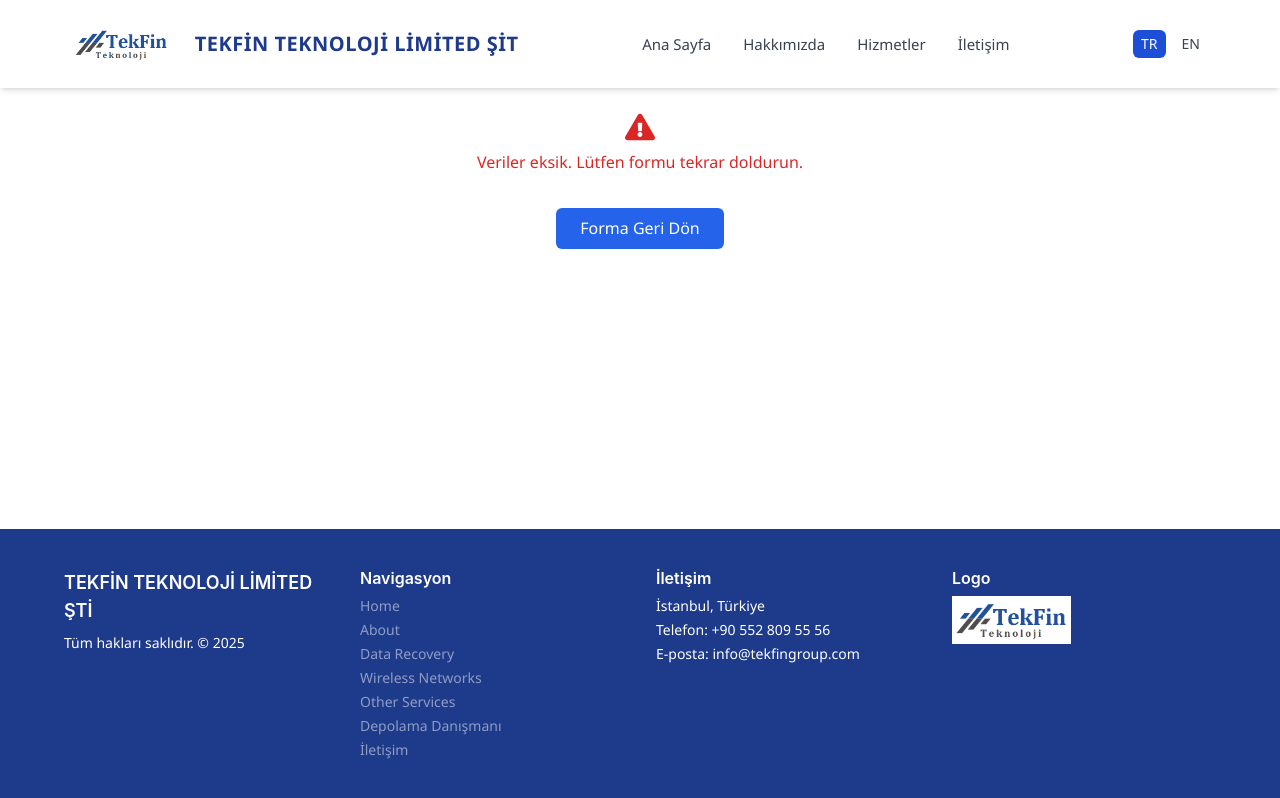
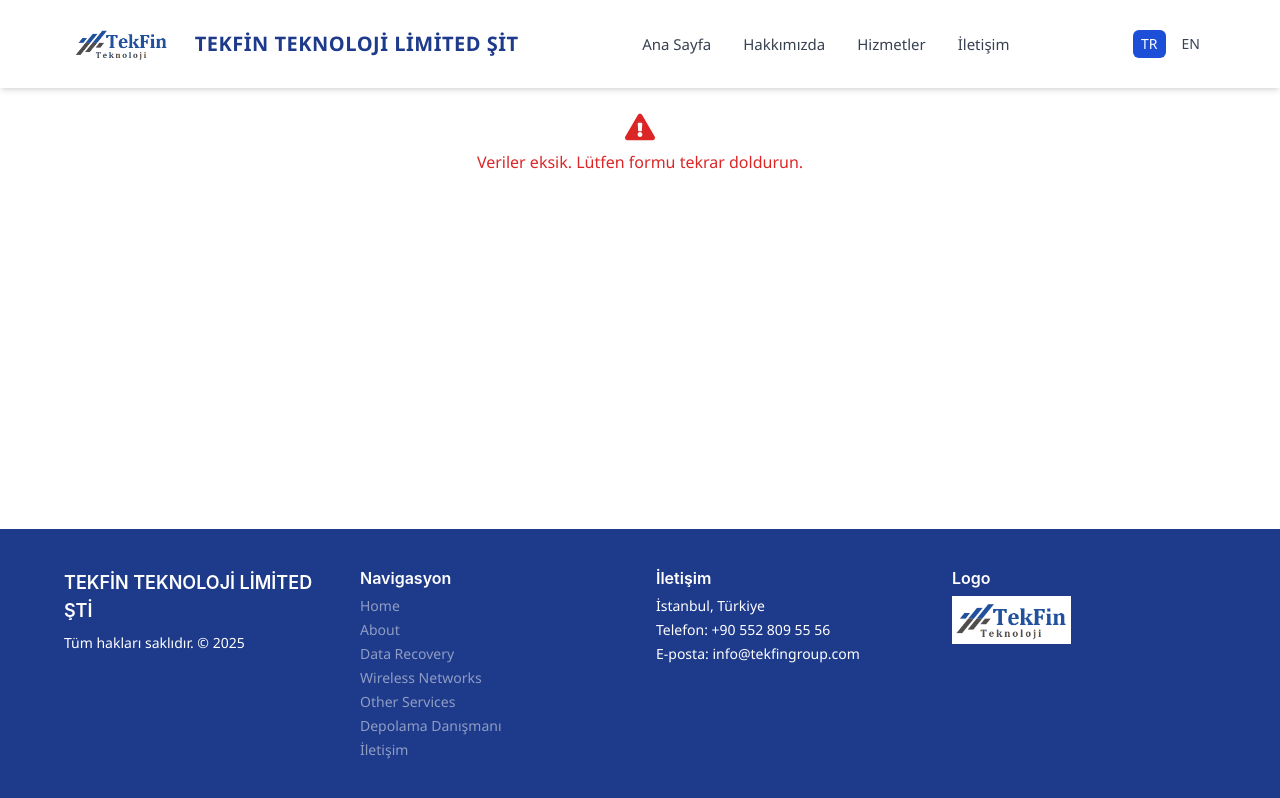
Before and after one commit to SalehKar/tekfin-website, a React (Create React App) app: page /recommendations in a window 1280 px wide. Built offline with nearby package versions, Linux system fonts and the light colour scheme.

Commit message:
Update Recommendations.js

```diff
--- a/src/components/Recommendations.js
+++ b/src/components/Recommendations.js
@@ -3,7 +3,7 @@
 import recommendations from './storageRecommendations';
 import { FaCheckCircle, FaExclamationTriangle } from 'react-icons/fa';
 
-const Recommendations = () => {
+const Recommendations = ({ language }) => {
   const location = useLocation();
   const navigate = useNavigate();
   const {
@@ -11,27 +11,18 @@
     capacity,
     speed,
     portability,
-    language: stateLang,
+    email,
   } = location.state || {};
 
-  const language = stateLang || 'tr';
   const isTR = language === 'tr';
 
   if (!usage || !capacity || !speed || !portability) {
     return (
       <div className="p-6 text-center text-red-600 flex flex-col items-center">
         <FaExclamationTriangle className="text-3xl mb-2" />
-        <p className="mb-4">
         {isTR
           ? 'Veriler eksik. Lütfen formu tekrar doldurun.'
           : 'Missing data. Please fill the form again.'}
-        </p>
-        <button
-          onClick={() => navigate(-1)}
-          className="mt-2 px-4 py-2 bg-blue-600 text-white rounded hover:bg-blue-700"
-        >
-          {isTR ? 'Forma Geri Dön' : 'Back to Form'}
-        </button>
       </div>
     );
   }
@@ -54,6 +45,7 @@
       {match && match.recommendation && match.recommendation[language] ? (
         <div className="bg-white rounded-lg shadow p-6">
           <p className="text-lg mb-4">{match.recommendation[language]}</p>
+
           {match.brands?.length > 0 && (
             <div className="mt-4">
               <h2 className="font-semibold mb-2">
@@ -66,27 +58,22 @@
               </ul>
             </div>
           )}
+
+          <button
+            onClick={() => navigate('/storage-advisor')}
+            className="mt-6 bg-blue-700 text-white px-4 py-2 rounded hover:bg-blue-800"
+          >
+            {isTR ? 'Forma Geri Dön' : 'Back to Form'}
+          </button>
         </div>
       ) : (
         <div className="text-red-700 text-center mt-6 flex flex-col items-center">
           <FaExclamationTriangle className="text-3xl mb-2" />
-          <p className="mb-4">
           {isTR
             ? 'Bu kombinasyon için öneri bulunamadı. Lütfen farklı seçenekler deneyin.'
             : 'No recommendation found for this combination. Please try different options.'}
-          </p>
         </div>
       )}
-
-      {/* ✅ زر العودة دائمًا */}
-      <div className="mt-10 flex justify-center">
-        <button
-          onClick={() => navigate(-1)}
-          className="px-6 py-2 bg-blue-600 text-white rounded hover:bg-blue-700"
-        >
-          {isTR ? 'Forma Geri Dön' : 'Back to Form'}
-        </button>
-      </div>
     </div>
   );
 };
```
Lines whose indentation alone changed are shown as unchanged.
